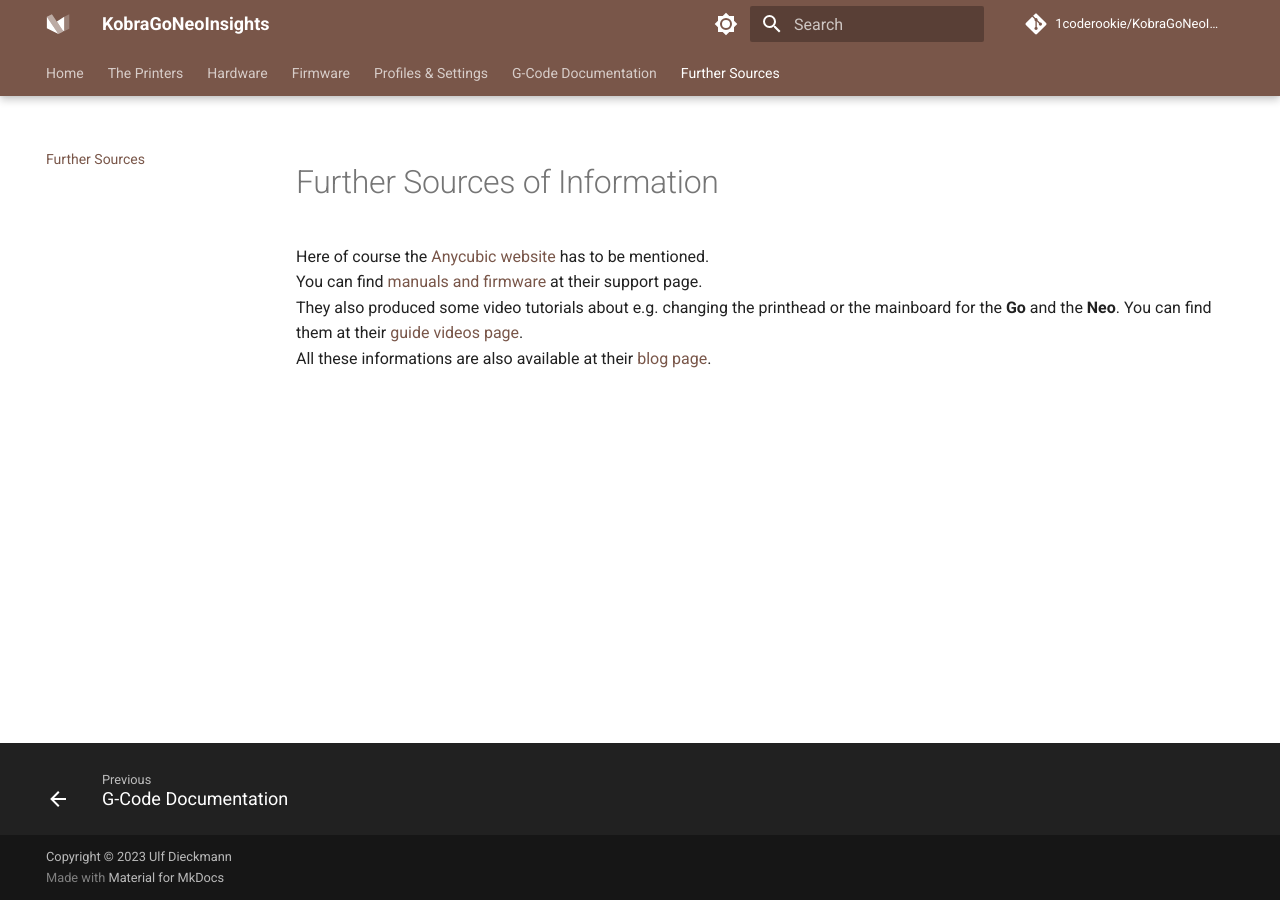
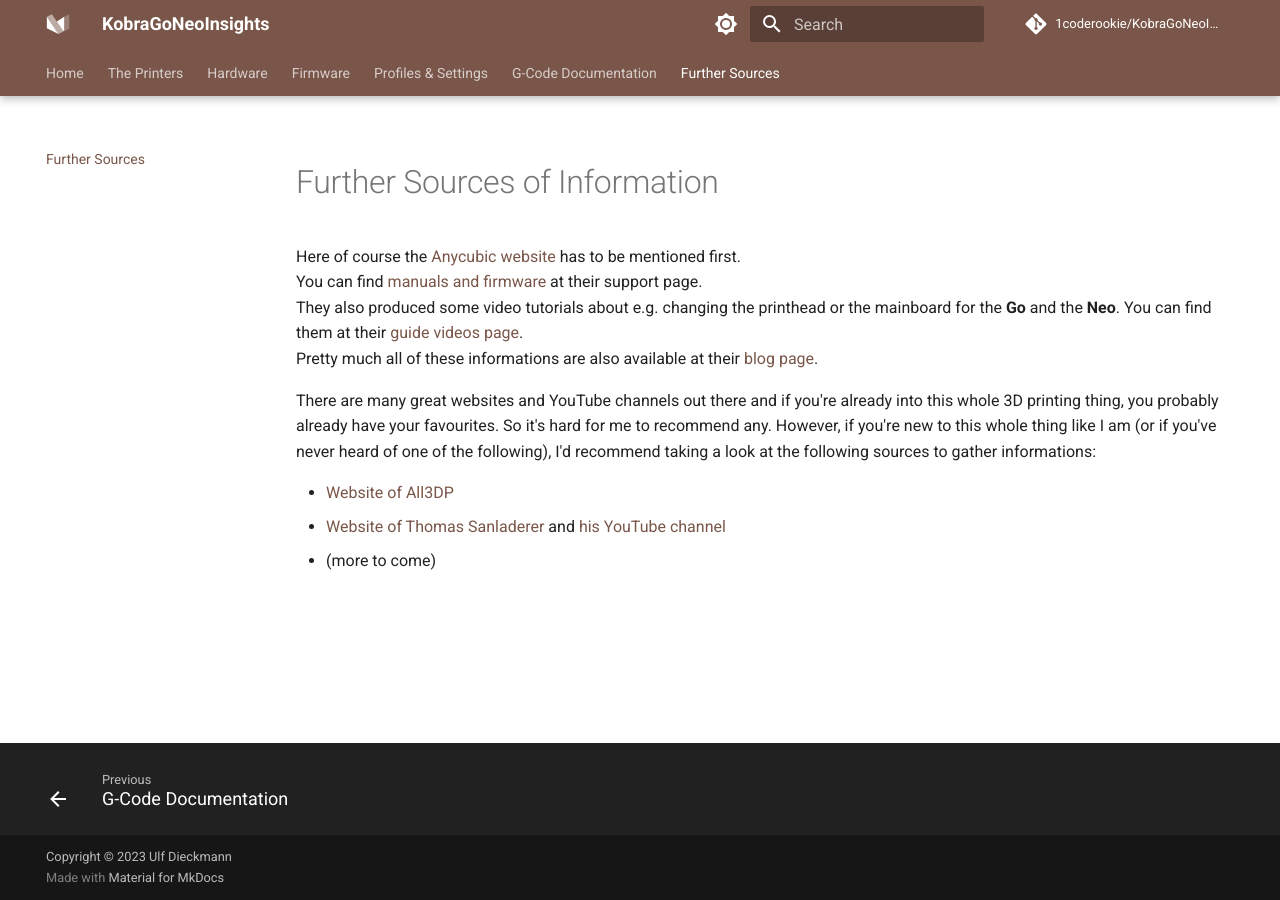
Before and after one commit to 1coderookie/KobraGoNeoInsights, an MkDocs documentation site: the page built from docs/further_sources.md, in a window 1280 px wide. Built offline with MkDocs 1.6.1 and Material for MkDocs 9.7.7, drawn with Linux system fonts in a browser that asks for light colours; comment, search, counter and statistics services are not loaded.

Commit message:
Update further_sources.md

```diff
--- a/docs/further_sources.md
+++ b/docs/further_sources.md
@@ -2,7 +2,13 @@
 
 # Further Sources of Information
 
-Here of course the [Anycubic website](https://www.anycubic.com) has to be mentioned.
+Here of course the [Anycubic website](https://www.anycubic.com) has to be mentioned first.
 You can find [manuals and firmware](https://www.anycubic.com/pages/firmware-software) at their support page.
 They also produced some video tutorials about e.g. changing the printhead or the mainboard for the **Go** and the **Neo**. You can find them at their [guide videos page](https://www.anycubic.com/pages/guide-videos).
-All these informations are also available at their [blog page](https://www.anycubic.com/blogs/news/all-you-need-to-know-about-kobra-series).
+Pretty much all of these informations are also available at their [blog page](https://www.anycubic.com/blogs/news/all-you-need-to-know-about-kobra-series).
+
+There are many great websites and YouTube channels out there and if you're already into this whole 3D printing thing, you probably already have your favourites. So it's hard for me to recommend any. However, if you're new to this whole thing like I am (or if you've never heard of one of the following), I'd recommend taking a look at the following sources to gather informations:
+
+- [Website of All3DP](https://all3dp.com/)
+- [Website of Thomas Sanladerer](https://toms3d.org/) and [his YouTube channel](https://www.youtube.com/thomassanladerer)
+- (more to come)
```
